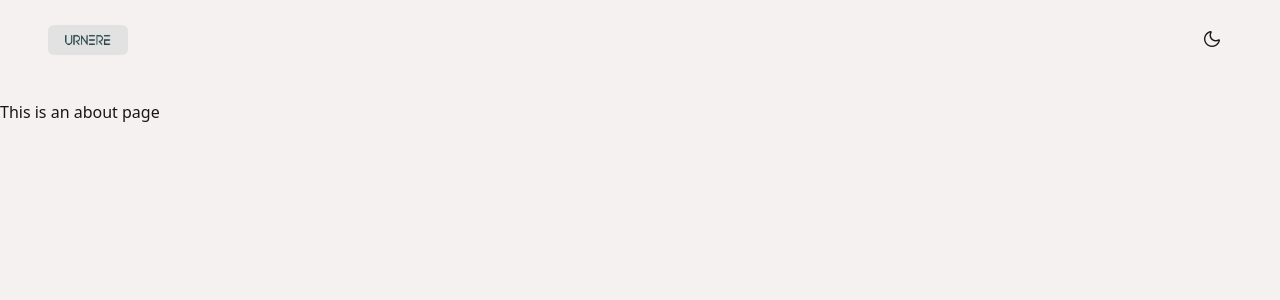
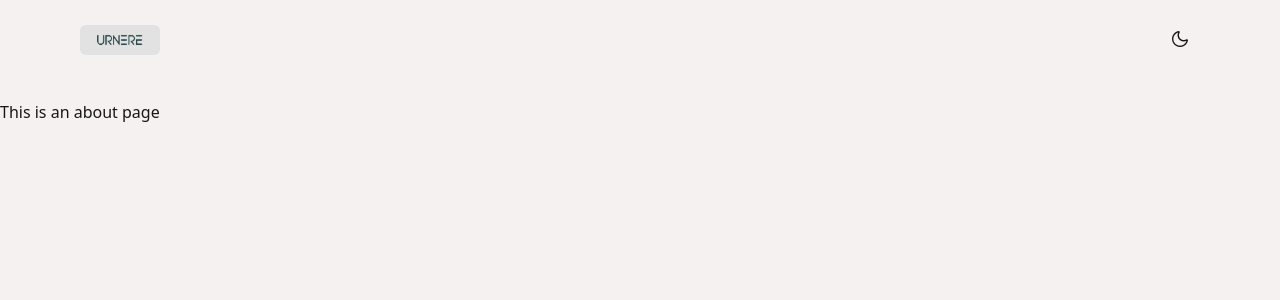
Before and after one commit to urnere/portfolio-website, a Vue app: page /about in a window 1280 px wide. Shown: the top 300 px of the page. Built offline with nearby package versions, Linux system fonts and the light colour scheme.

Commit message:
Düzeltmeler

```diff
--- a/index.html
+++ b/index.html
@@ -2,7 +2,7 @@
 <html lang="en">
   <head>
     <meta charset="UTF-8" />
-    <link rel="icon" href="@/assets/img/biglogo.jpeg" class="rounded-md" />
+    <link rel="icon" href="@/assets/img/biglogo.jpeg" class="rounded-md w-10 h-10" />
     <meta name="viewport" content="width=device-width, initial-scale=1.0" />
     <title>Urnere</title>
   </head>
--- a/src/App.vue
+++ b/src/App.vue
@@ -15,22 +15,24 @@ const handleToggleDark = (event: MouseEvent) => {
     :class="{ dark: isDark }"
     class="min-h-screen bg-primary dark:bg-primary-dark text-primary-dark dark:text-secondary"
   >
-    <header>
-      <div class="wrapper flex justify-between items-center mr-12 ml-12 pt-5 pb-10">
+    <header class="">
+      <div
+        class="wrapper flex justify-between items-center mr-12 ml-12 md:mr-16 md:ml-16 lg:mr-16 lg:ml-16 pt-5 pb-10"
+      >
         <nav>
           <RouterLink to="/">
             <div class="w-[80px] h-[30px]">
               <img
                 src="@/assets/img/melogo.jpeg"
                 alt="Barış'ın logo"
-                class="w-full h-full object-cover rounded-md"
+                class="w-full h-full object-cover rounded-md ml-4"
               />
             </div>
           </RouterLink>
         </nav>
         <button
           @click="handleToggleDark"
-          class="rounded-full hover:bg-primary-dark/10 transition-all duration-200 dark:hover:bg-primary/10 w-10 h-10 items-center justify-center"
+          class="rounded-full hover:bg-primary-dark/10 transition-all duration-200 dark:hover:bg-primary/10 w-10 h-10 items-center justify-center mr-4"
         >
           <i :class="isDark ? 'pi pi-sun' : 'pi pi-moon'" />
         </button>
--- a/src/views/HomeView.vue
+++ b/src/views/HomeView.vue
@@ -5,7 +5,7 @@ import ContentContainer from '@/components/Container.vue'
 
 <template>
   <div
-    class="min-h-screen bg-primary dark:bg-primary-dark text-gray-900 dark:text-secondary p-4 sm:p-8"
+    class="min-h-screen bg-primary dark:bg-primary-dark text-gray-900 dark:text-secondary p-4 sm:p-8 mr-12 ml-12"
   >
     <div class="max-w-7xl mx-auto"></div>
     <div class="grid grid-cols-1 lg:grid-cols-2 gap-8 mb-12">
@@ -71,7 +71,7 @@ import ContentContainer from '@/components/Container.vue'
       <section>
         <h2 class="text-2xl font-bold mb-4 text-center lg:text-left">Development</h2>
         <div
-          class="grid grid-cols-2 sm:grid-cols-3 sm:flex-col md:grid-cols-4 lg:grid-cols-5 gap-4"
+          class="grid grid-cols-1 sm:grid-cols-3 sm:flex-col md:grid-cols-4 lg:grid-cols-5 gap-4"
         >
           <ContentContainer>
             <img src="@/assets/img/logo/flutter-logo.png" class="w-5 h-5 mr-2" alt="Flutter" />
@@ -103,7 +103,7 @@ import ContentContainer from '@/components/Container.vue'
 
       <section>
         <h2 class="text-2xl font-bold mb-4 text-center lg:text-left">Apps</h2>
-        <div class="grid grid-cols-2 sm:grid-cols-3 md:grid-cols-4 lg:grid-cols-5 gap-4">
+        <div class="grid grid-cols-1 sm:grid-cols-3 md:grid-cols-4 lg:grid-cols-5 gap-4">
           <ContentContainer>
             <img src="@/assets/img/logo/vs.png" class="w-5 h-5 mr-2" alt="Visual Studio" />
             <h3>Visual Studio</h3>
@@ -134,7 +134,7 @@ import ContentContainer from '@/components/Container.vue'
 
       <section>
         <h2 class="text-2xl font-bold mb-4 text-center lg:text-left">Services</h2>
-        <div class="grid grid-cols-2 sm:grid-cols-3 md:grid-cols-4 lg:grid-cols-5 gap-4">
+        <div class="grid grid-cols-1 sm:grid-cols-3 md:grid-cols-4 lg:grid-cols-5 gap-4">
           <ContentContainer>
             <img src="@/assets/img/logo/github.png" class="w-5 h-5 mr-2" alt="Github" />
             <h3>Github</h3>
```
